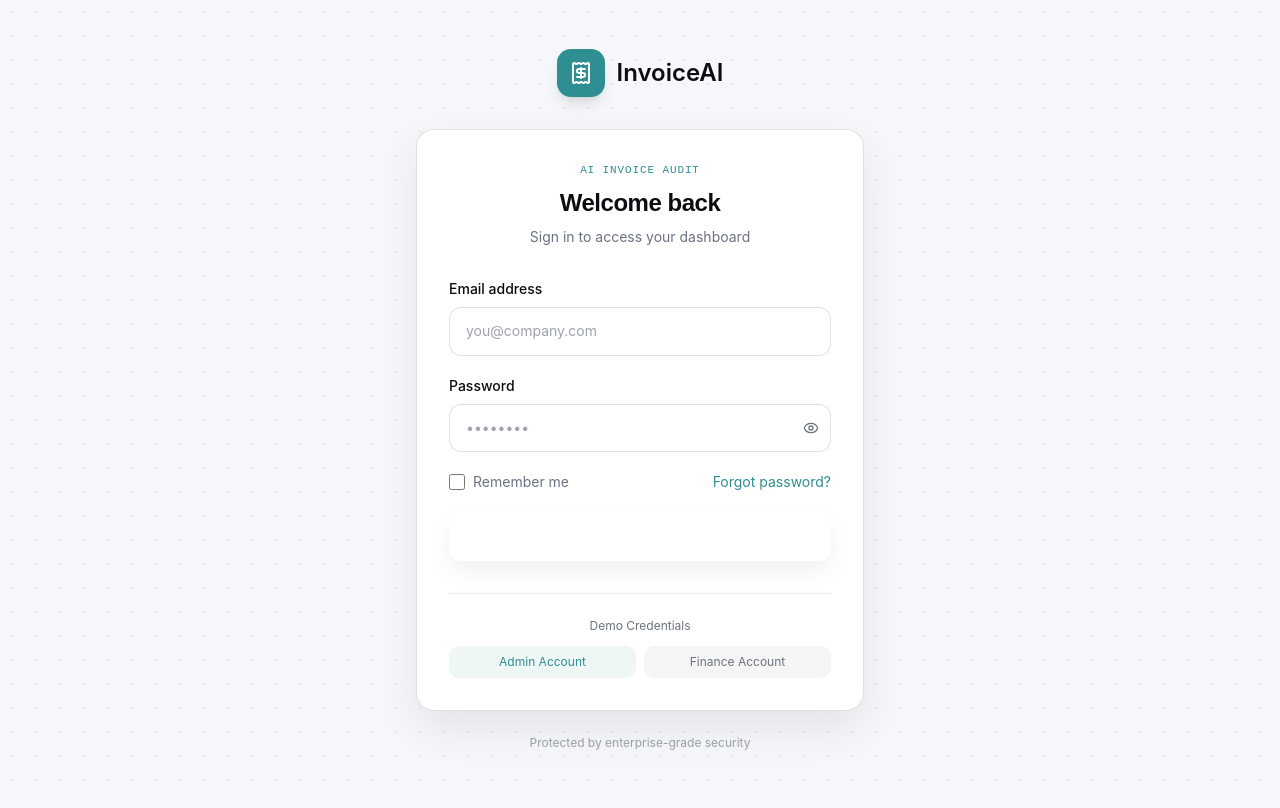
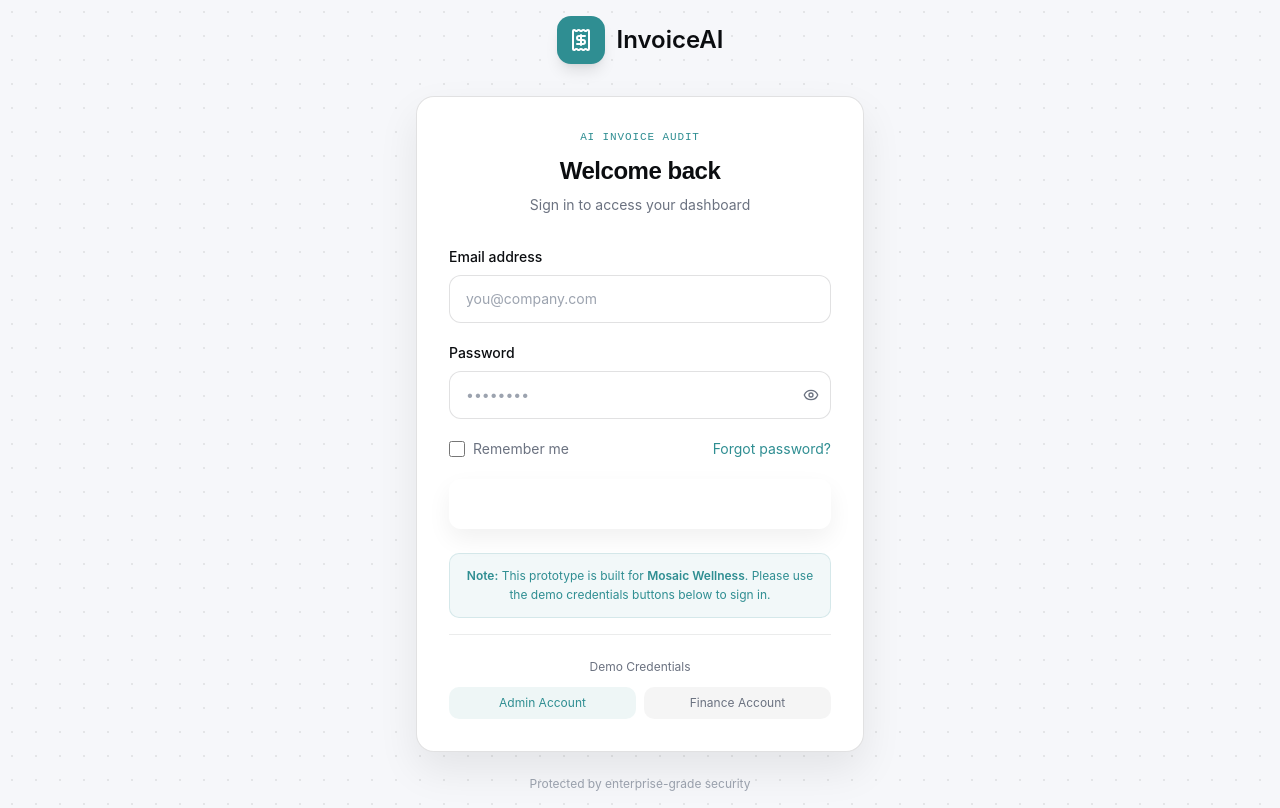
Before and after one commit to somya15shekhar/FOR-MOSAIC-WELLNESS, a React (Vite) app: page /login in a window 1280 px wide. Built offline with nearby package versions, Linux system fonts and the light colour scheme; no server answers.

Commit message:
Add demo credentials note for Mosaic Wellness on login page

```diff
--- a/src/pages/LoginPage.tsx
+++ b/src/pages/LoginPage.tsx
@@ -143,8 +143,17 @@ export default function LoginPage() {
             </button>
           </form>
 
+          {/* Demo Note */}
+          <div className="mt-6 p-3 bg-[rgba(47,142,146,0.06)] border border-[rgba(47,142,146,0.15)] rounded-lg">
+            <p className="text-xs text-[#2F8E92] text-center leading-relaxed">
+              <span className="font-semibold">Note:</span> This prototype is built for{' '}
+              <span className="font-semibold">Mosaic Wellness</span>. Please use the demo
+              credentials buttons below to sign in.
+            </p>
+          </div>
+
           {/* Demo Credentials */}
-          <div className="mt-8 pt-6 border-t border-[rgba(11,13,16,0.08)]">
+          <div className="mt-4 pt-6 border-t border-[rgba(11,13,16,0.08)]">
             <p className="text-xs text-[#6B7280] text-center mb-3">Demo Credentials</p>
             <div className="flex gap-2">
               <button
```
